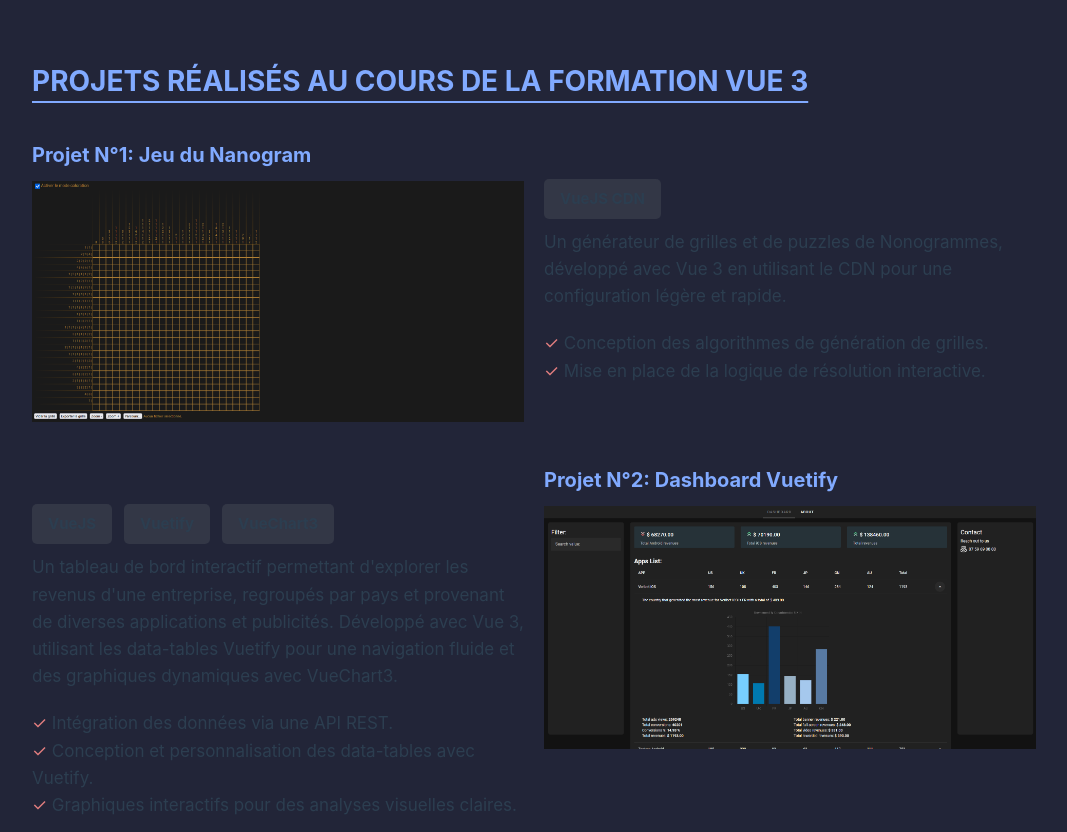
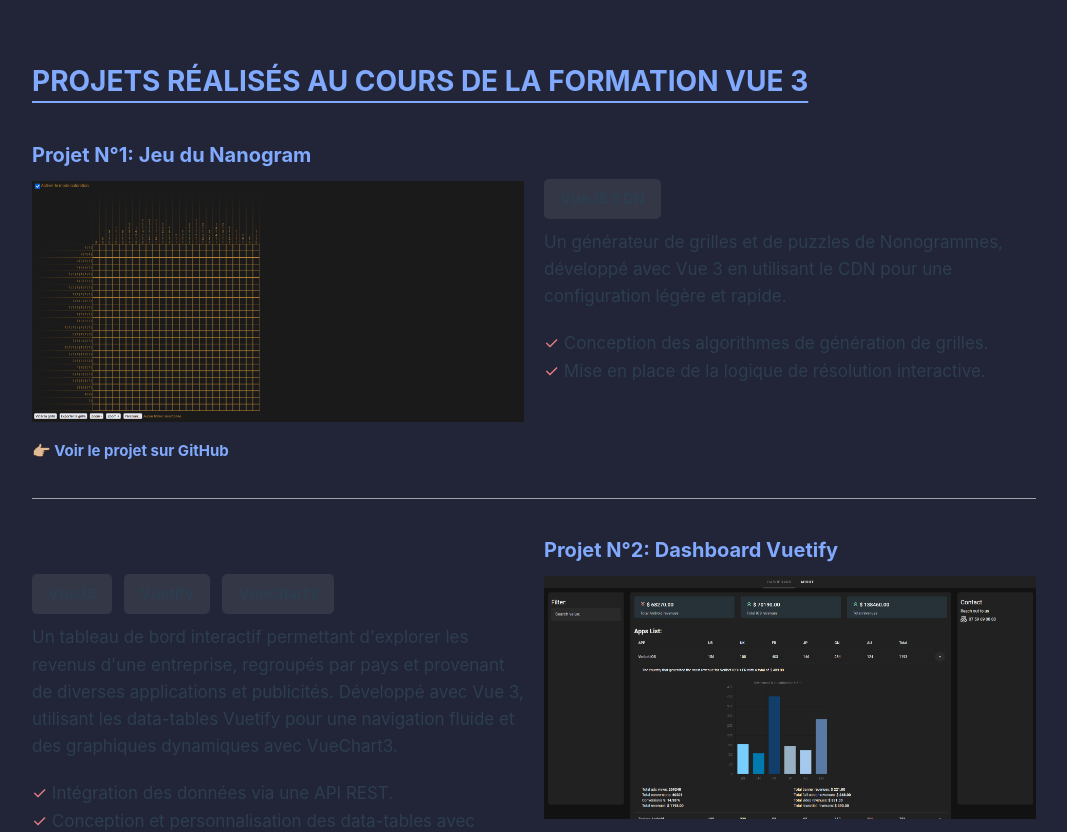
Before and after one commit to 3quanimity/tuto-portfolio, a Vue app: page /#/ in a window 1280 px wide. Shown: the part 1120-1952 px from the top of the page, without its empty margins (106-1173 px from the left). Built offline with nearby package versions, Linux system fonts and the light colour scheme.

Commit message:
added links to github repos

```diff
--- a/src/components/MyProjects.vue
+++ b/src/components/MyProjects.vue
@@ -11,6 +11,7 @@ let projects = ref([
       "Un générateur de grilles et de puzzles de Nonogrammes, développé avec Vue 3 en utilisant le CDN pour une configuration légère et rapide.",
     tasks:
       "Conception des algorithmes de génération de grilles.;Mise en place de la logique de résolution interactive.",
+    githubLink: "https://github.com/3quanimity/nonogram",
   },
   {
     name: "Projet N°2: Dashboard Vuetify",
@@ -20,6 +21,7 @@ let projects = ref([
       "Un tableau de bord interactif permettant d'explorer les revenus d'une entreprise, regroupés par pays et provenant de diverses applications et publicités. Développé avec Vue 3, utilisant les data-tables Vuetify pour une navigation fluide et des graphiques dynamiques avec VueChart3.",
     tasks:
       "Intégration des données via une API REST.;Conception et personnalisation des data-tables avec Vuetify.;Graphiques interactifs pour des analyses visuelles claires.",
+    githubLink: "https://github.com/3quanimity/vuetify-dashboard",
   },
   {
     name: "Projet N°3: Site d'Actualité",
@@ -29,6 +31,7 @@ let projects = ref([
       "Une interface moderne pour afficher des articles d'actualité extraits d'une API, avec une mise en page stylisée grâce à Bootstrap et une redirection vers les articles correspondants.",
     tasks:
       "Connexion à une API tierce pour la récupération des données.;Création d'une mise en page responsive avec Bootstrap.;Liens dynamiques pour une navigation directe vers les articles.",
+    githubLink: "https://github.com/3quanimity/vue3-nuxt-news-site",
   },
   {
     name: "Projet N°4: Application de Gestion",
@@ -38,6 +41,7 @@ let projects = ref([
       "Une application de gestion complète pour la création et la suppression d'utilisateurs et de projets. Elle inclut un tableau de bord interactif pour la visualisation des données et le suivi des indicateurs clés de performance (KPI), avec des fonctionnalités d'authentification et de gestion de sessions utilisateur.",
     tasks:
       "API REST pour la gestion des utilisateurs et des projets.;Tableau de bord interactif avec des composants Vuetify.;Fonctionnalités d'authentification sécurisées.",
+    githubLink: "https://github.com/3quanimity/nuxt-vue-vuetify-management-app",
   },
 ]);
 </script>
--- a/src/components/ProjectSingle.vue
+++ b/src/components/ProjectSingle.vue
@@ -27,6 +27,15 @@
         >
           ›
         </button>
+        <!-- GitHub link -->
+        <a
+          v-if="project.githubLink"
+          :href="project.githubLink"
+          target="_blank"
+          class="text-highlight-1 github-link"
+        >
+          👉🏼 Voir le projet sur GitHub
+        </a>
       </div>
     </div>
 
@@ -123,6 +132,8 @@ const prevImage = () => {
   grid-column-gap: 20px;
   grid-row-gap: 50px;
   margin-top: 35px;
+  padding-bottom: 35px;
+  border-bottom: 1px solid rgba(235, 235, 235, 0.64);
 }
 
 .project .left h3 {
@@ -198,6 +209,13 @@ const prevImage = () => {
   right: 0;
 }
 
+.github-link {
+  display: inline-block;
+  text-decoration: none;
+  font-weight: bold;
+  margin-top: 10px;
+}
+
 @media screen and (max-width: 905px) {
   .project {
     grid-template-columns: repeat(1, 1fr);
```
